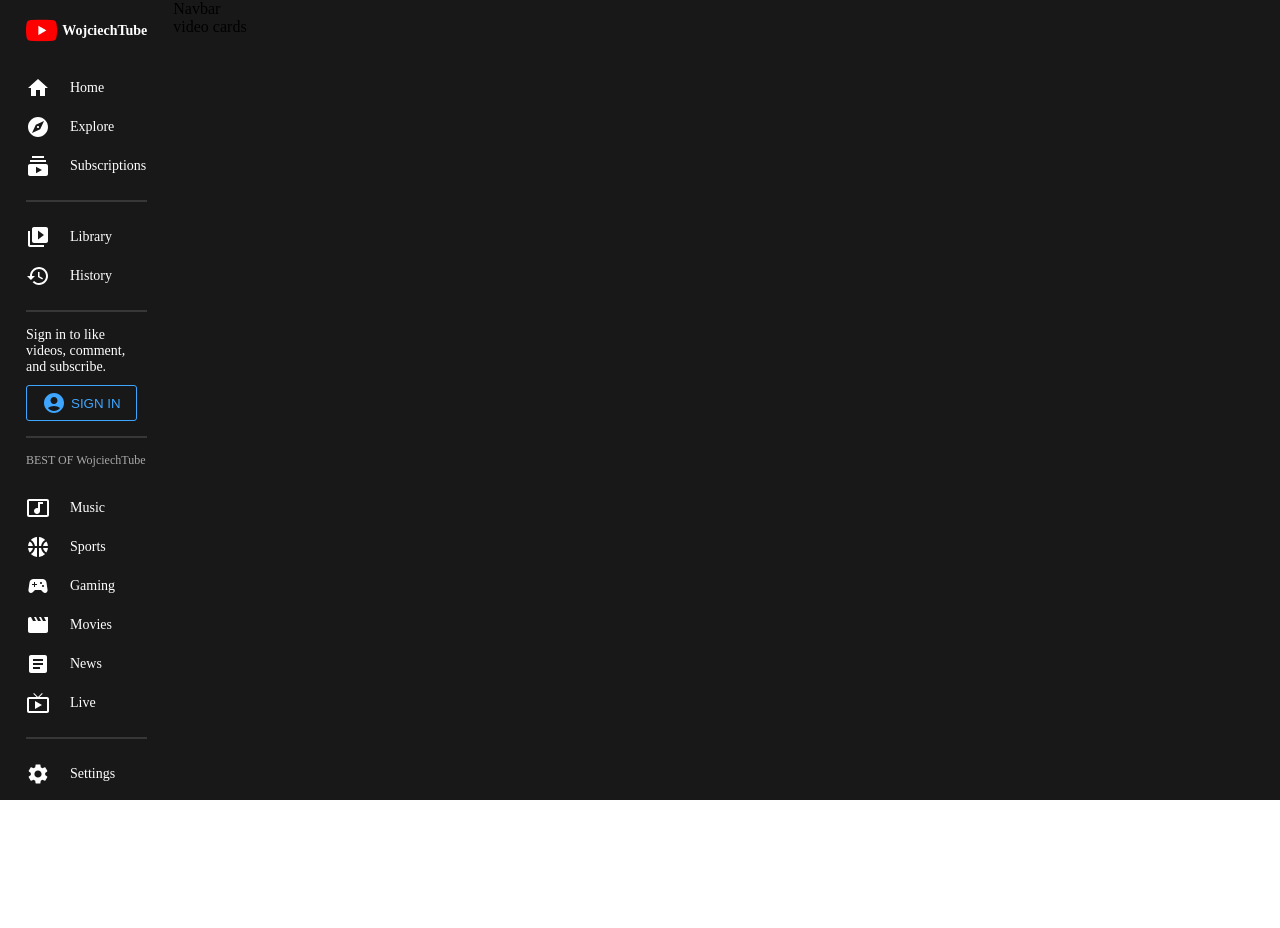
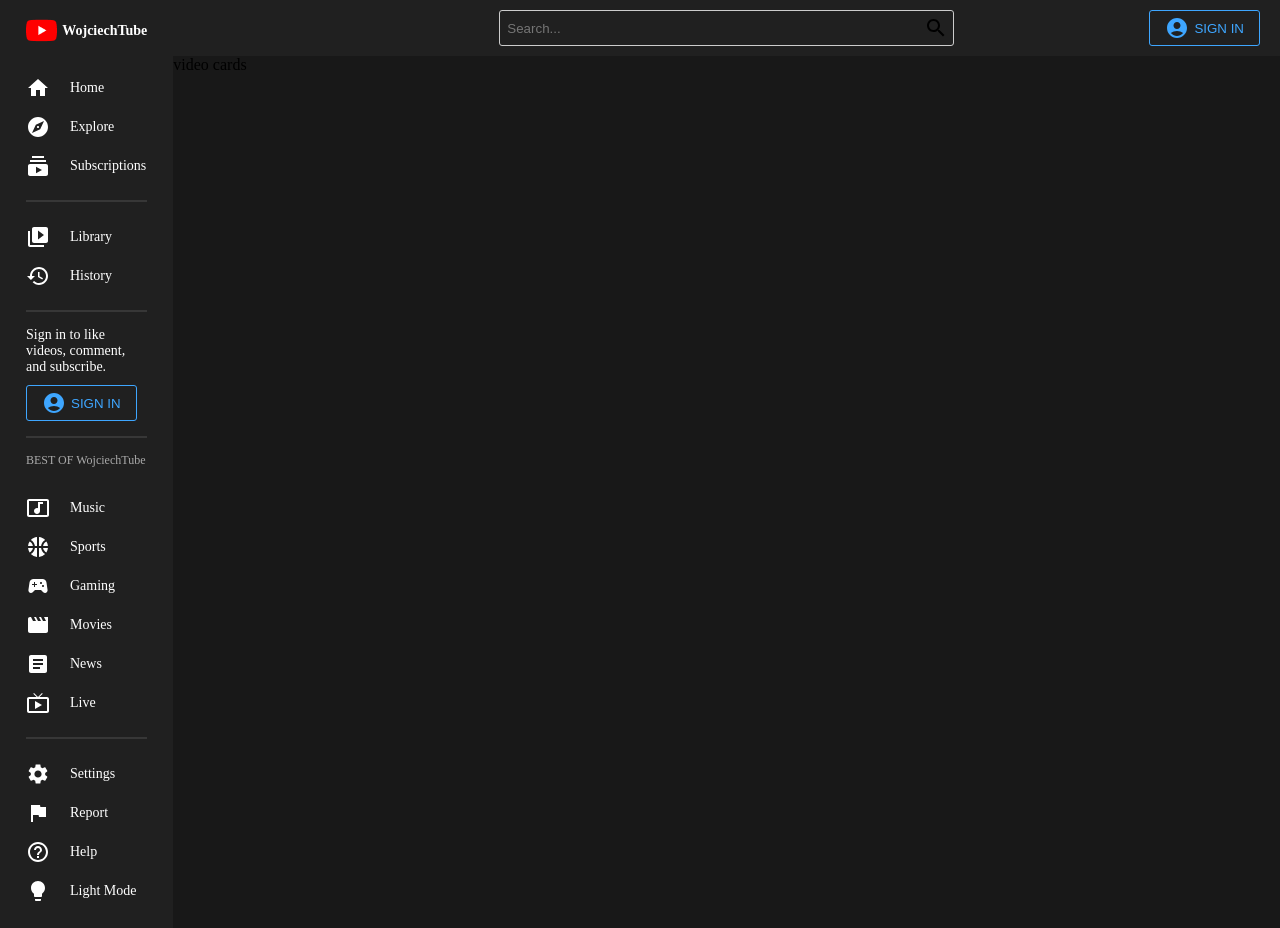
Before and after one commit to WojciechPiekos/Youtube_clone_MERN, a React (Vite) app in the folder frontend/: page / in a window 1280 px wide. Built offline with nearby package versions, Linux system fonts and the light colour scheme.

Commit message:
add Navbar

```diff
--- a/frontend/src/components/Menu.jsx
+++ b/frontend/src/components/Menu.jsx
@@ -20,8 +20,8 @@
 
 const Container = styled.div`
   flex: 1;
-  background-color: ${({theme}) => theme.bg};
-  height: 100vh;
+  background-color: ${({theme}) => theme.bgLighter};
+  height: 100%;
   color: ${({theme}) => theme.text};
   font-size: 14px;
   position: sticky;
--- a/frontend/src/components/Navbar.jsx
+++ b/frontend/src/components/Navbar.jsx
@@ -1,7 +1,69 @@
-import React from 'react'
+import React from "react";
+import styled from "styled-components";
+import AccountCircleIcon from "@mui/icons-material/AccountCircle";
+import SearchIcon from '@mui/icons-material/Search';
+
+const Container = styled.div`
+  position: sticky;
+  top: 0;
+  background-color: ${({theme}) => theme.bgLighter};
+  height: 56px;
+`;
+
+const Wrapper = styled.div`
+  display: flex;
+  align-items: center;
+  justify-content: flex-end;
+  height: 100%;
+  padding: 0px 20px;
+  position: relative;
+`;
+
+const Search = styled.div`
+  width: 40%;
+  position: absolute;
+  left: 0px;
+  right: 0px;
+  margin: auto;
+  display: flex;
+  align-items: center;
+  justify-content: space-between;
+  padding: 5px;
+  border: 1px solid #ccc;
+  border-radius: 3px;
+`;
+
+const Input = styled.input`
+  border: none;
+  background-color: transparent;
+`;
+
+const Button = styled.button`
+  padding: 5px 15px;
+  background-color: transparent;
+  border: 1px solid #3ea6ff;
+  color: #3ea6ff;
+  border-radius: 3px;
+  font-weight: 500;
+  cursor: pointer;
+  display: flex;
+  align-items: center;
+  gap: 5px;
+`;
 
 export default function Navbar() {
   return (
-    <div>Navbar</div>
-  )
+    <Container>
+      <Wrapper>
+        <Search>
+          <Input placeholder="Search..."/>
+          <SearchIcon />
+        </Search>
+          <Button>
+            <AccountCircleIcon />
+            SIGN IN
+          </Button>
+      </Wrapper>
+    </Container>
+  );
 }
```
